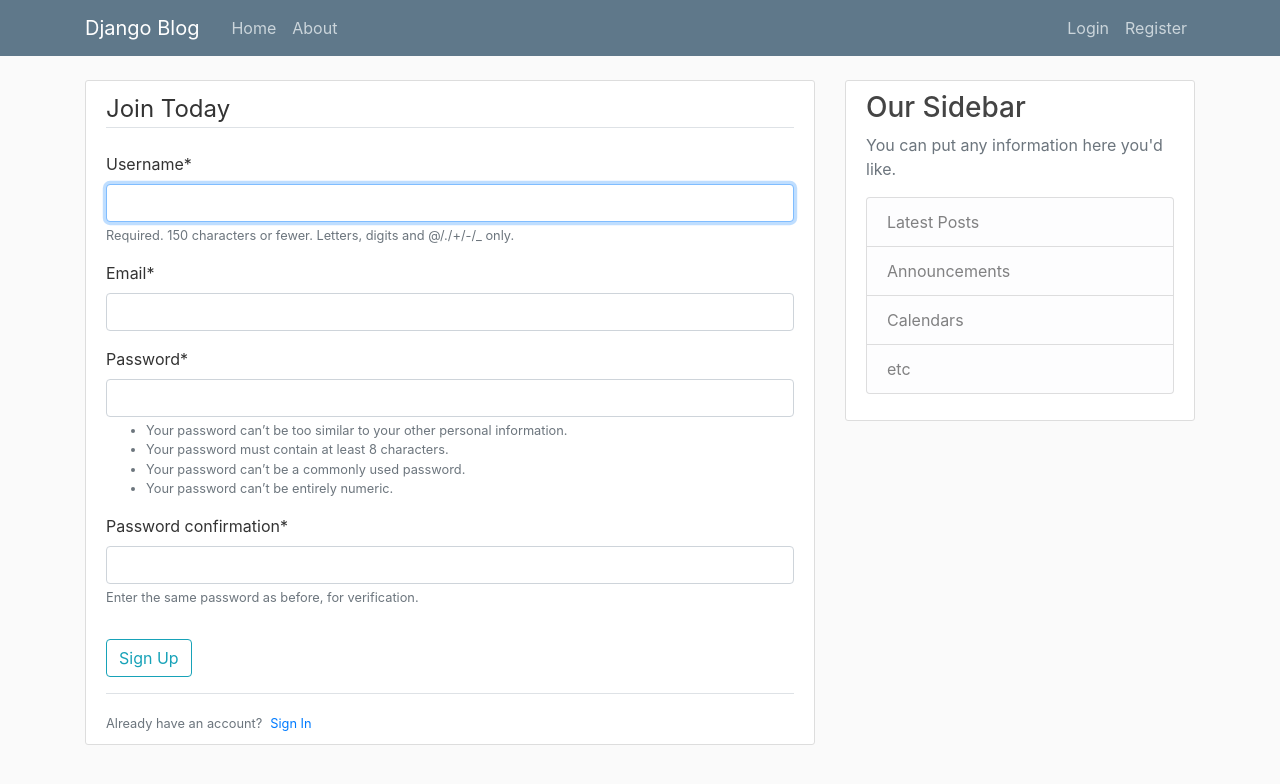
After one commit to hyper-vision/DjangoBlogProject, a Django app: page /register/ in a window 1280 px wide. The commit adds this page. Shown: the top 784 px of the page. Run offline with Django 3.2, Linux system fonts and the light colour scheme; some libraries are stand-ins or nearby versions.

Commit message:
Updated user registration module, registration working

```diff
--- a/BlogProject/BlogProject/settings.py
+++ b/BlogProject/BlogProject/settings.py
@@ -31,7 +31,9 @@ ALLOWED_HOSTS = []
 # Application definition
 
 INSTALLED_APPS = [
+    'users.apps.UsersConfig',
     'blogApp.apps.BlogappConfig',
+    'crispy_forms',
     'django.contrib.admin',
     'django.contrib.auth',
     'django.contrib.contenttypes',
@@ -119,3 +121,6 @@ USE_TZ = True
 # https://docs.djangoproject.com/en/2.1/howto/static-files/
 
 STATIC_URL = '/static/'
+
+# Crispy by default uses bootstrap2, so we specify our bootstrap version here
+CRISPY_TEMPLATE_PACK = 'bootstrap4'
--- a/BlogProject/BlogProject/urls.py
+++ b/BlogProject/BlogProject/urls.py
@@ -15,8 +15,11 @@ Including another URLconf
 """
 from django.contrib import admin
 from django.urls import path, include
+from users import views as user_views
 
 urlpatterns = [
     path('admin/', admin.site.urls),
+    path('register/', user_views.register, name = 'register'), # Adding route to register directly
     path('', include('blogApp.urls')),
+
 ]
--- a/BlogProject/blogApp/templates/blogApp/base.html
+++ b/BlogProject/blogApp/templates/blogApp/base.html
@@ -34,7 +34,7 @@
             <!-- Navbar Right Side -->
             <div class="navbar-nav">
               <a class="nav-item nav-link" href="#">Login</a>
-              <a class="nav-item nav-link" href="#">Register</a>
+              <a class="nav-item nav-link" href="{% url 'register' %}">Register</a>
             </div>
           </div>
         </div>
@@ -43,7 +43,15 @@
     <main role="main" class="container">
       <div class="row">
         <div class="col-md-8">
-          {% block content %}{% endblock %}
+            <!-- If flash messages passed then cycle through and display them -->
+            {% if messages %}
+                {% for message in messages %}
+                    <div class = 'alert alert-{{ message.tags }}'>
+                        {{ message }}
+                    </div>
+                {% endfor %}
+            {% endif %}
+            {% block content %}{% endblock %}
         </div>
         <div class="col-md-4">
           <div class="content-section">
--- /dev/null
+++ b/BlogProject/users/forms.py
@@ -0,0 +1,11 @@
+from django import forms
+from django.contrib.auth.models import User
+from django.contrib.auth.forms import UserCreationForm
+
+
+class UserRegisterForm(UserCreationForm):
+    email = forms.EmailField() # Create an instance of the new field we want to add
+
+    class Meta: # Allows us to redefine variables form the parent class (UserCreationForm), from within the child class
+        model = User
+        fields = ['username', 'email', 'password1', 'password2'] # Fields and the order in which they should appear
--- /dev/null
+++ b/BlogProject/users/templates/users/register.html
@@ -0,0 +1,21 @@
+{% extends 'blogApp/base.html' %}
+<!-- Load the crispy form tags -->
+{% load crispy_forms_tags %}
+{% block content %}
+    <div class="content-section">
+        <form method="POST">
+            {% csrf_token %}
+            <fieldset class="form-group">
+                <legend class="border-bottom mb-4">Join Today</legend>
+                <!-- Render the form through the crispy filter -->
+                {{ form|crispy }}
+            </fieldset>
+            <div class="form-group">
+                <button class="btn btn-outline-info" type="submit">Sign Up</button>
+            </div>
+        </form>
+        <div class="border-top pt-3">
+            <small class="text-muted">Already have an account?<a href="#" class="ml-2">Sign In</a></small>
+        </div>
+    </div>
+{% endblock %}
--- a/BlogProject/users/views.py
+++ b/BlogProject/users/views.py
@@ -1,3 +1,20 @@
-from django.shortcuts import render
+from django.shortcuts import render, redirect
+from django.contrib import messages
+from .forms import UserRegisterForm
 
 # Create your views here.
+def register(request):
+
+    if request.method == 'POST':
+        # If our request method is POST, then get the information from the request
+        form = UserRegisterForm(request.POST)
+        if form.is_valid(): # If info is valid; save, get username, make message and redirect to blog-home
+            form.save()
+            username = form.cleaned_data.get('username')
+            messages.success(request, f'Account created for {username}!')
+            return redirect('blog-home')
+    else: # If request is GET, create empty form
+        form = UserRegisterForm()
+
+    # Render if GET or if form.is_valid() == false
+    return render(request, 'users/register.html', {'form':form})
```
Also changed, not shown: BlogProject/db.sqlite3.
